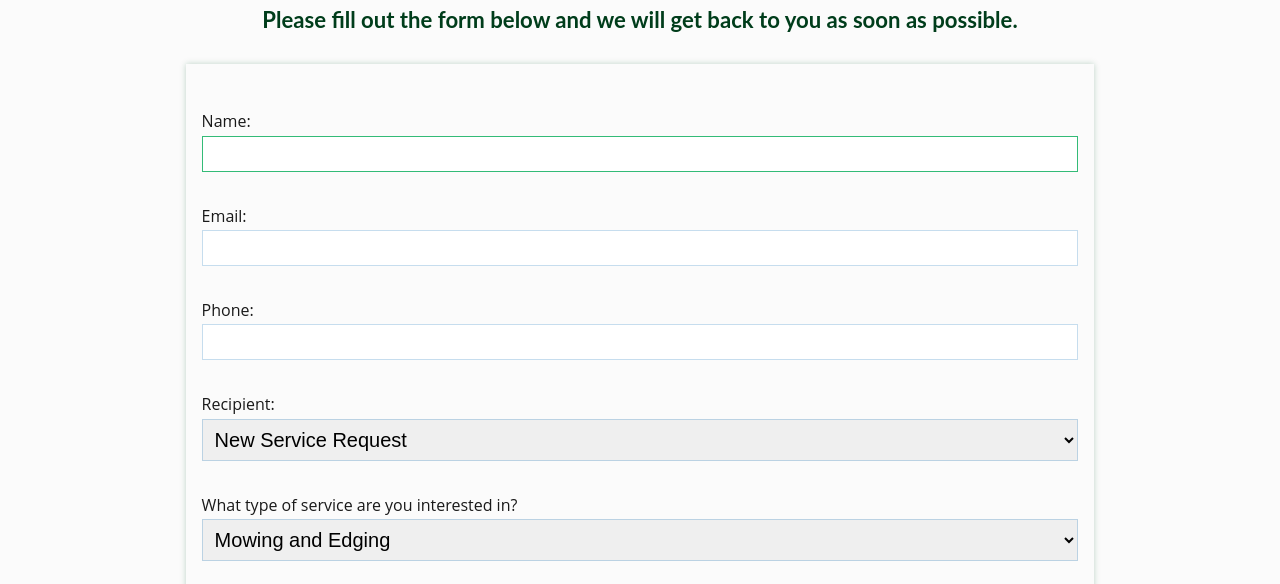
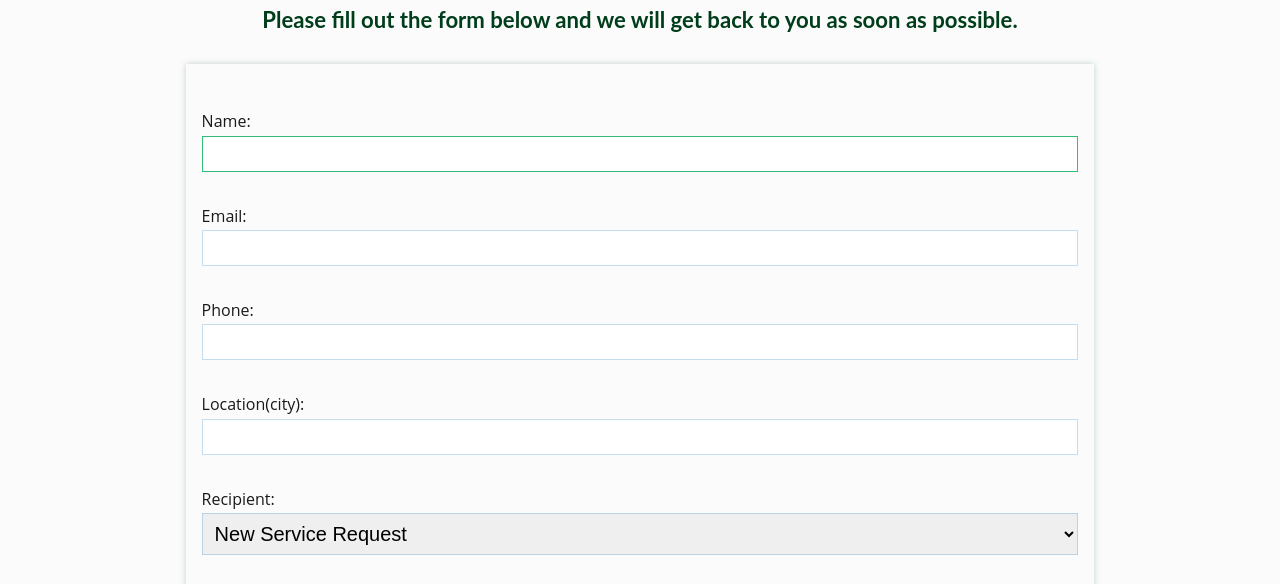
Before and after one commit to cbaucom/perspectivgardens.com, a Gatsby site: page /contact in a window 1280 px wide. Shown: the part 216-800 px from the top of the page. Built offline with nearby package versions, Linux system fonts and the light colour scheme; Gatsby itself is replaced by a stand-in of ours.

Commit message:
add location input to contact form

```diff
--- a/src/components/contact-form.jsx
+++ b/src/components/contact-form.jsx
@@ -15,6 +15,7 @@ class ContactForm extends React.Component {
       name: "",
       email: "",
       phone: "",
+      location: "",
       recipient: "1",
       service: "Mowing and Edging",
       message: "",
@@ -29,9 +30,9 @@ class ContactForm extends React.Component {
   handleSubmit = e => {
     e.preventDefault()
 
-    if (!this.state.name || !this.state.email || !this.state.phone) {
+    if (!this.state.name || !this.state.email || !this.state.phone || !this.state.location) {
       this.setState(() => ({
-        error: "Please provide your name, email, and phone number",
+        error: "Please provide your name, email, phone number and location",
       }))
     } else {
       // Clear the error
@@ -115,6 +116,19 @@ class ContactForm extends React.Component {
         </p>
         <p>
           <label>
+            Location(city):{" "}
+            <input
+              type="text"
+              name="location"
+              autoComplete="address-level2"
+              value={this.state.location}
+              onChange={this.handleChange}
+              required
+            />
+          </label>
+        </p>
+        <p>
+          <label>
             Recipient:{" "}
             <select
               name="recipient"
```
